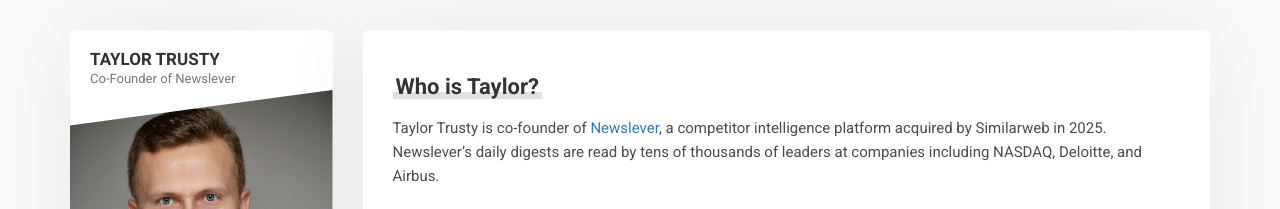
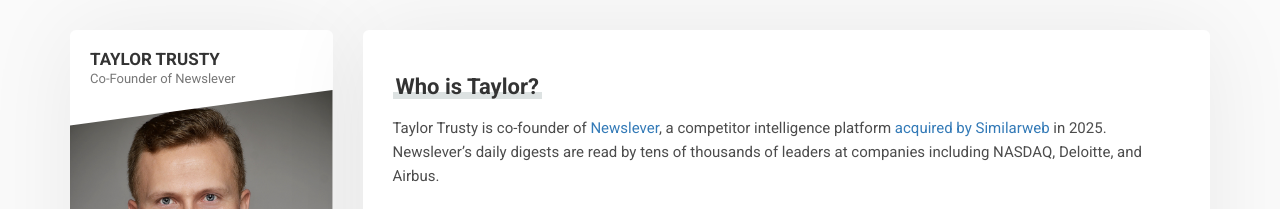
Before and after one commit to taylorsignal/taylorsignal.github.io, a plain HTML site: page index.html in a window 1280 px wide. Shown: the top 209 px of the page. Drawn offline with Linux system fonts and the light colour scheme.

Commit message:
Update index.html

```diff
--- a/index.html
+++ b/index.html
@@ -99,7 +99,7 @@ height="0" width="0" style="display:none;visibility:hidden"></iframe></noscript>
                         <section class="about-me line col-md-12 padding_30">
                             <div class="section-title"><span></span><h2>Who is Taylor?</h2></div>
                             <p class="top_15">
-                                Taylor Trusty is co-founder of <a target="_blank" href="https://newslever.com/">Newslever</a>, a competitor intelligence platform acquired by Similarweb in 2025. Newslever’s daily digests are read by tens of thousands of leaders at companies including NASDAQ, Deloitte, and Airbus.
+                                Taylor Trusty is co-founder of <a target="_blank" href="https://newslever.com/">Newslever</a>, a competitor intelligence platform <a target="_blank" href="https://www.similarweb.com/corp/about/acquisitions/newslever/">acquired by Similarweb</a> in 2025. Newslever’s daily digests are read by tens of thousands of leaders at companies including NASDAQ, Deloitte, and Airbus.
                                 <br/><br/>
                                 He is an 11-year member of Entrepreneurs’ Organization and co-host of <a href="https://foundersecretspod.com" target="_blank">Founder Secrets</a>, a long-running podcast interviewing founders, including leaders of Zeffy, OpenWeb, and Wandering Bear Coffee.
                                 <br/><br/>
```
